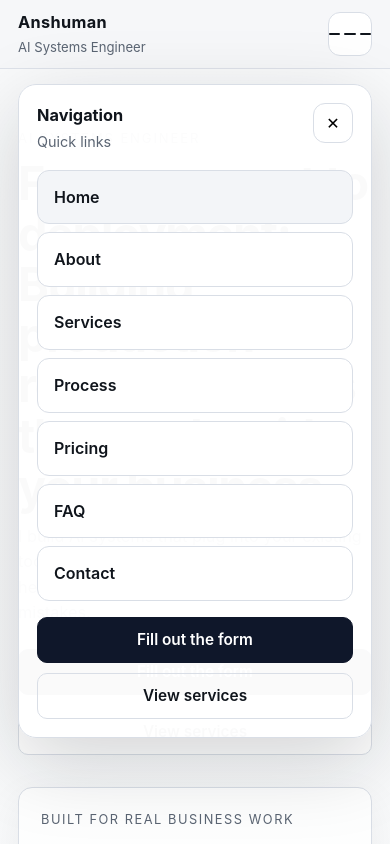
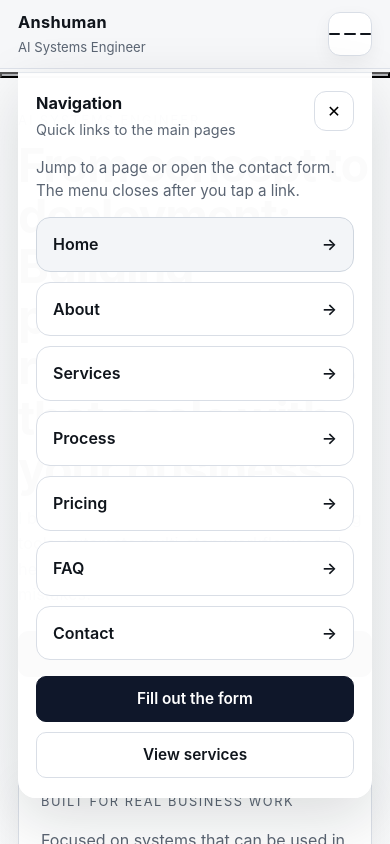
Before and after one commit to as7107962-hue/Portfolio_Anshuman, a Next.js app: page / in a window 390 px wide. Both pictures are taken after a click on the button "Open navigation menu". Shown: the top 844 px of the page. Built offline with nearby package versions, Linux system fonts and the light colour scheme.

Commit message:
Improve mobile navigation and page spacing

```diff
--- a/app/globals.css
+++ b/app/globals.css
@@ -12,7 +12,7 @@
 }
 * { box-sizing: border-box; }
 html { scroll-behavior: smooth; }
-body { margin: 0; color: var(--text); background: linear-gradient(180deg, #f9fafb 0%, #f4f6f8 100%); font-family: Inter, ui-sans-serif, system-ui, -apple-system, BlinkMacSystemFont, "Segoe UI", sans-serif; line-height: 1.55; }
+body { margin: 0; color: var(--text); background: linear-gradient(180deg, #f9fafb 0%, #f4f6f8 100%); font-family: Inter, ui-sans-serif, system-ui, -apple-system, BlinkMacSystemFont, "Segoe UI", sans-serif; line-height: 1.55; overflow-x: hidden; }
 a { color: inherit; text-decoration: none; }
 .container { max-width: var(--max-width); margin: 0 auto; padding: 0 24px; }
 .site-shell { min-height: 100vh; display: flex; flex-direction: column; }
@@ -27,21 +27,21 @@ header.site-header { position: sticky; top: 0; z-index: 40; backdrop-filter: blu
 .nav a:hover, .nav a.active { color: var(--text); }
 .desktop-nav { display: flex; }
 .desktop-cta { display: inline-flex; }
-.nav-toggle { display: none; width: 44px; height: 44px; border: 1px solid var(--border); border-radius: 12px; background: var(--surface); align-items: center; justify-content: center; gap: 4px; padding: 0; cursor: pointer; }
+.nav-toggle { display: none; width: 44px; height: 44px; border: 1px solid var(--border); border-radius: 12px; background: var(--surface); align-items: center; justify-content: center; gap: 4px; padding: 0; cursor: pointer; box-shadow: 0 6px 18px rgba(16,21,28,0.05); }
 .nav-toggle span { display: block; width: 18px; height: 1.5px; background: var(--text); border-radius: 999px; }
 .nav-close { width: 40px; height: 40px; border: 1px solid var(--border); border-radius: 12px; background: var(--surface); font-size: 1rem; cursor: pointer; }
 .mobile-menu-backdrop { display: none; }
 .mobile-menu { display: none; }
 main { flex: 1; }
-.section { padding: 72px 0; }
-.section.tight { padding: 56px 0; }
+.section { padding: 56px 0; }
+.section.tight { padding: 44px 0; }
 .section-heading { max-width: 760px; margin-bottom: 24px; }
 .section-heading .eyebrow { display: inline-flex; align-items: center; gap: 10px; font-size: 0.82rem; text-transform: uppercase; letter-spacing: 0.14em; color: var(--muted); margin-bottom: 10px; }
 .section-heading h1, .section-heading h2 { margin: 0 0 12px; line-height: 1.08; letter-spacing: -0.03em; }
 .section-heading h1 { font-size: clamp(2.45rem, 5.5vw, 4.7rem); max-width: 12ch; }
 .section-heading h2 { font-size: clamp(1.85rem, 4vw, 2.9rem); }
 .section-heading p { margin: 0; max-width: 62ch; color: var(--muted); font-size: 1.02rem; }
-.hero { padding: 72px 0 56px; }
+.hero { padding: 56px 0 44px; }
 .hero-grid { display: grid; grid-template-columns: minmax(0,1.2fr) minmax(320px,0.8fr); gap: 32px; align-items: start; }
 .lead { font-size: 1.12rem; color: var(--muted); max-width: 60ch; margin: 0 0 24px; }
 .actions { display: flex; gap: 14px; flex-wrap: wrap; margin-top: 18px; }
@@ -91,19 +91,20 @@ textarea { min-height: 160px; resize: vertical; }
   .desktop-nav, .desktop-cta { display: none; }
   .nav-toggle { display: inline-flex; }
   .header-actions { margin-left: auto; }
-  .mobile-menu-backdrop { display: block; position: fixed; inset: var(--header-height) 0 0; background: rgba(16, 21, 28, 0.24); opacity: 0; pointer-events: none; transition: opacity 0.22s ease; z-index: 45; }
+  .mobile-menu-backdrop { display: block; position: fixed; inset: var(--header-height) 0 0; background: rgba(16, 21, 28, 0.3); opacity: 0; pointer-events: none; transition: opacity 0.22s ease; z-index: 45; }
   .mobile-menu-backdrop.open { opacity: 1; pointer-events: auto; }
-  .mobile-menu { display: block; position: fixed; left: 0; right: 0; top: var(--header-height); z-index: 50; pointer-events: none; padding: 12px 0 18px; }
-  .mobile-menu-panel { margin: 0 auto; padding: 18px; border: 1px solid var(--border); border-radius: 18px; background: rgba(255,255,255,0.98); box-shadow: 0 24px 80px rgba(16,21,28,0.18); transform: translateY(-8px); opacity: 0; transition: transform 0.22s ease, opacity 0.22s ease; max-width: var(--max-width); max-height: calc(100dvh - var(--header-height) - 24px); overflow: auto; }
+  .mobile-menu { display: block; position: fixed; left: 0; right: 0; top: var(--header-height); z-index: 50; pointer-events: none; padding: 0; }
+  .mobile-menu-panel { margin: 0; width: 100%; padding: 18px 18px 20px; border: 0; border-top: 1px solid rgba(217,222,230,0.7); border-radius: 0 0 22px 22px; background: rgba(255,255,255,0.985); box-shadow: 0 20px 60px rgba(16,21,28,0.14); transform: translateY(-16px); opacity: 0; transition: transform 0.22s ease, opacity 0.22s ease; max-height: calc(100dvh - var(--header-height)); overflow: auto; }
   .mobile-menu.open { pointer-events: auto; }
   .mobile-menu.open .mobile-menu-panel { transform: translateY(0); opacity: 1; }
-  .mobile-menu-header { display: flex; align-items: start; justify-content: space-between; gap: 16px; margin-bottom: 16px; }
+  .mobile-menu-header { display: flex; align-items: start; justify-content: space-between; gap: 16px; margin-bottom: 14px; }
   .mobile-menu-title { font-weight: 700; font-size: 1.02rem; }
   .mobile-menu-subtitle { font-size: 0.9rem; color: var(--muted); margin-top: 3px; }
-  .mobile-nav { display: grid; gap: 8px; }
-  .mobile-nav a { border: 1px solid var(--border); border-radius: 12px; padding: 14px 16px; font-weight: 600; color: var(--text); background: #fff; }
-  .mobile-nav a.active { background: #f3f5f8; }
+  .mobile-menu-copy { font-size: 0.95rem; color: var(--muted); margin: 0 0 14px; }
+  .mobile-nav { display: grid; gap: 10px; }
+  .mobile-nav a { border: 1px solid var(--border); border-radius: 14px; padding: 14px 16px; font-weight: 600; color: var(--text); background: #fff; display: flex; align-items: center; justify-content: space-between; gap: 12px; }
+  .mobile-nav a.active { background: #f3f5f8; border-color: #cfd6df; }
   .mobile-menu-actions { display: grid; gap: 10px; margin-top: 16px; }
   .mobile-menu-cta, .mobile-menu-secondary { width: 100%; }
 }
-@media (max-width: 720px) { .container { padding: 0 18px; } .section, .hero { padding: 56px 0; } .section.tight { padding: 44px 0; } .header-inner { min-height: 68px; } .section-heading h1 { font-size: clamp(2.2rem, 12vw, 3.5rem); } .step { grid-template-columns: 1fr; } .step-index { width: 54px; height: 54px; } .btn { width: 100%; } .actions { flex-direction: column; } .footer-inner { gap: 16px; } }
+@media (max-width: 720px) { .container { padding: 0 18px; } .section, .hero { padding: 40px 0; } .section.tight { padding: 32px 0; } .hero { padding-top: 38px; padding-bottom: 34px; } .header-inner { min-height: 68px; } .section-heading h1 { font-size: clamp(2.2rem, 12vw, 3.5rem); } .step { grid-template-columns: 1fr; } .step-index { width: 54px; height: 54px; } .btn { width: 100%; } .actions { flex-direction: column; } .footer-inner { gap: 16px; } .mobile-menu-panel { border-radius: 0 0 18px 18px; } }
--- a/components/Button.tsx
+++ b/components/Button.tsx
@@ -1,3 +1,29 @@
-import Link from "next/link"; import type { ReactNode } from "react";
-type Props = { href?: string; children: ReactNode; variant?: "primary" | "secondary" | "ghost"; className?: string; type?: "button" | "submit"; onClick?: () => void; };
-export function Button({ href, children, variant = "secondary", className = "", type, onClick }: Props) { const cls = `btn ${variant === "primary" ? "primary" : variant === "ghost" ? "ghost" : ""} ${className}`.trim(); if (href) return <Link href={href} className={cls}>{children}</Link>; return <button className={cls} type={type ?? "button"} onClick={onClick}>{children}</button>; }
+import Link from "next/link";
+import type { MouseEventHandler, ReactNode } from "react";
+
+type Props = {
+  href?: string;
+  children: ReactNode;
+  variant?: "primary" | "secondary" | "ghost";
+  className?: string;
+  type?: "button" | "submit";
+  onClick?: MouseEventHandler<HTMLButtonElement | HTMLAnchorElement>;
+};
+
+export function Button({ href, children, variant = "secondary", className = "", type, onClick }: Props) {
+  const cls = `btn ${variant === "primary" ? "primary" : variant === "ghost" ? "ghost" : ""} ${className}`.trim();
+
+  if (href) {
+    return (
+      <Link href={href} className={cls} onClick={onClick}>
+        {children}
+      </Link>
+    );
+  }
+
+  return (
+    <button className={cls} type={type ?? "button"} onClick={onClick}>
+      {children}
+    </button>
+  );
+}
--- a/components/Navbar.tsx
+++ b/components/Navbar.tsx
@@ -21,7 +21,9 @@ export function Navbar() {
     if (!isOpen) return;
 
     const onKeyDown = (event: KeyboardEvent) => {
-      if (event.key === "Escape") setIsOpen(false);
+      if (event.key === "Escape") {
+        setIsOpen(false);
+      }
     };
 
     document.body.style.overflow = "hidden";
@@ -48,6 +50,7 @@ export function Navbar() {
             <nav className="nav desktop-nav" aria-label="Primary">
               {navItems.map((item) => {
                 const isActive = item.href === "/" ? pathname === "/" : pathname.startsWith(item.href);
+
                 return (
                   <Link key={item.href} href={item.href} className={isActive ? "active" : undefined}>
                     {item.label}
@@ -63,7 +66,7 @@ export function Navbar() {
             <button
               type="button"
               className="nav-toggle"
-              aria-label={isOpen ? "Close menu" : "Open menu"}
+              aria-label={isOpen ? "Close navigation menu" : "Open navigation menu"}
               aria-expanded={isOpen}
               aria-controls={menuId}
               onClick={() => setIsOpen((prev) => !prev)}
@@ -76,10 +79,12 @@ export function Navbar() {
         </div>
       </Container>
 
-      <div
+      <button
+        type="button"
         className={`mobile-menu-backdrop ${isOpen ? "open" : ""}`}
         onClick={() => setIsOpen(false)}
         aria-hidden="true"
+        tabIndex={-1}
       />
 
       <div id={menuId} className={`mobile-menu ${isOpen ? "open" : ""}`}>
@@ -88,16 +93,21 @@ export function Navbar() {
             <div className="mobile-menu-header">
               <div>
                 <div className="mobile-menu-title">Navigation</div>
-                <div className="mobile-menu-subtitle">Quick links</div>
+                <div className="mobile-menu-subtitle">Quick links to the main pages</div>
               </div>
               <button type="button" className="nav-close" aria-label="Close menu" onClick={() => setIsOpen(false)}>
                 ✕
               </button>
             </div>
 
+            <div className="mobile-menu-copy">
+              Jump to a page or open the contact form. The menu closes after you tap a link.
+            </div>
+
             <nav className="mobile-nav" aria-label="Mobile primary">
               {navItems.map((item) => {
                 const isActive = item.href === "/" ? pathname === "/" : pathname.startsWith(item.href);
+
                 return (
                   <Link
                     key={item.href}
@@ -105,7 +115,8 @@ export function Navbar() {
                     className={isActive ? "active" : undefined}
                     onClick={() => setIsOpen(false)}
                   >
-                    {item.label}
+                    <span>{item.label}</span>
+                    <span aria-hidden="true">→</span>
                   </Link>
                 );
               })}
```
Also changed, not shown: 1 other file (tests, documents, lock files or other folders).
